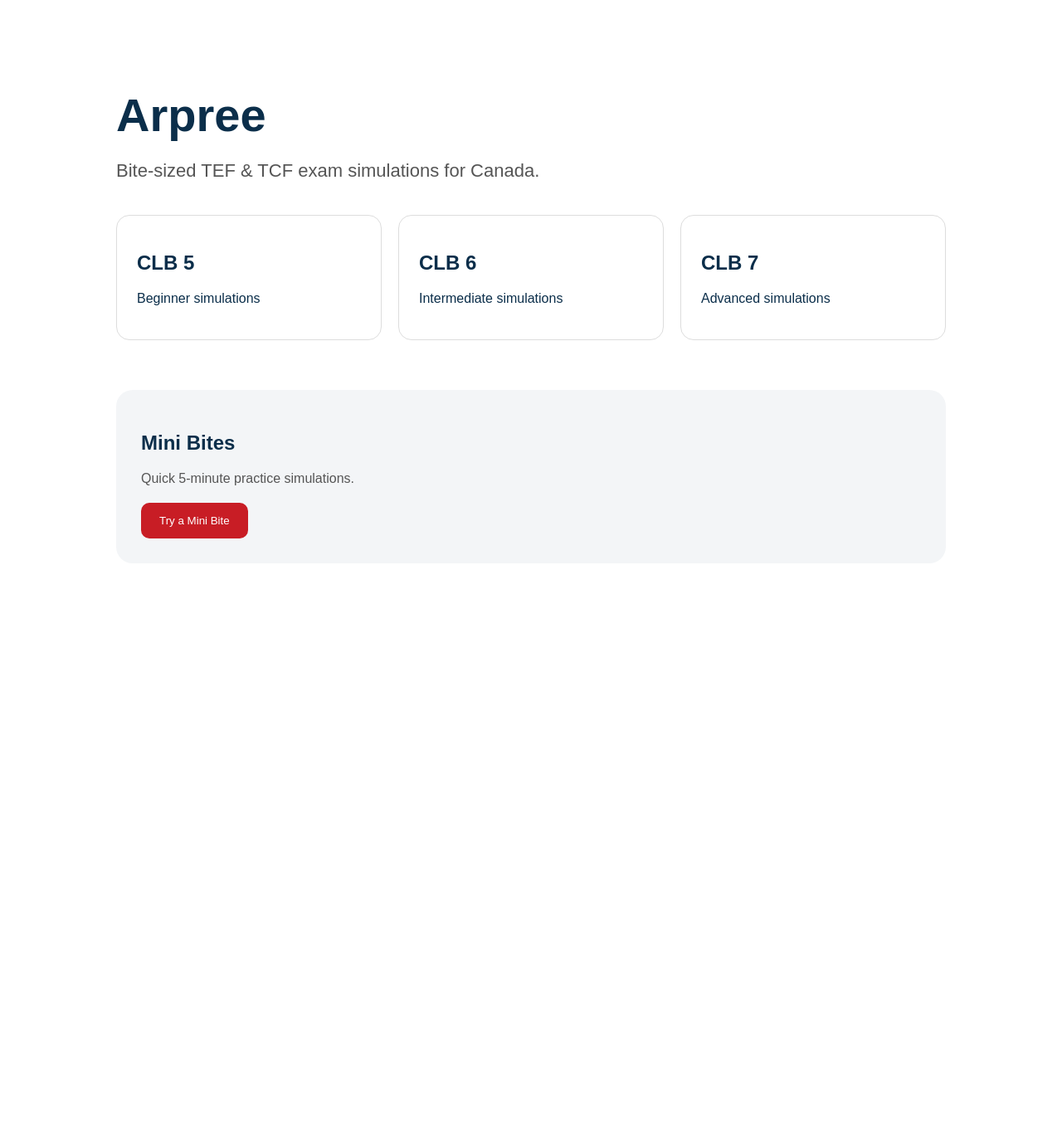
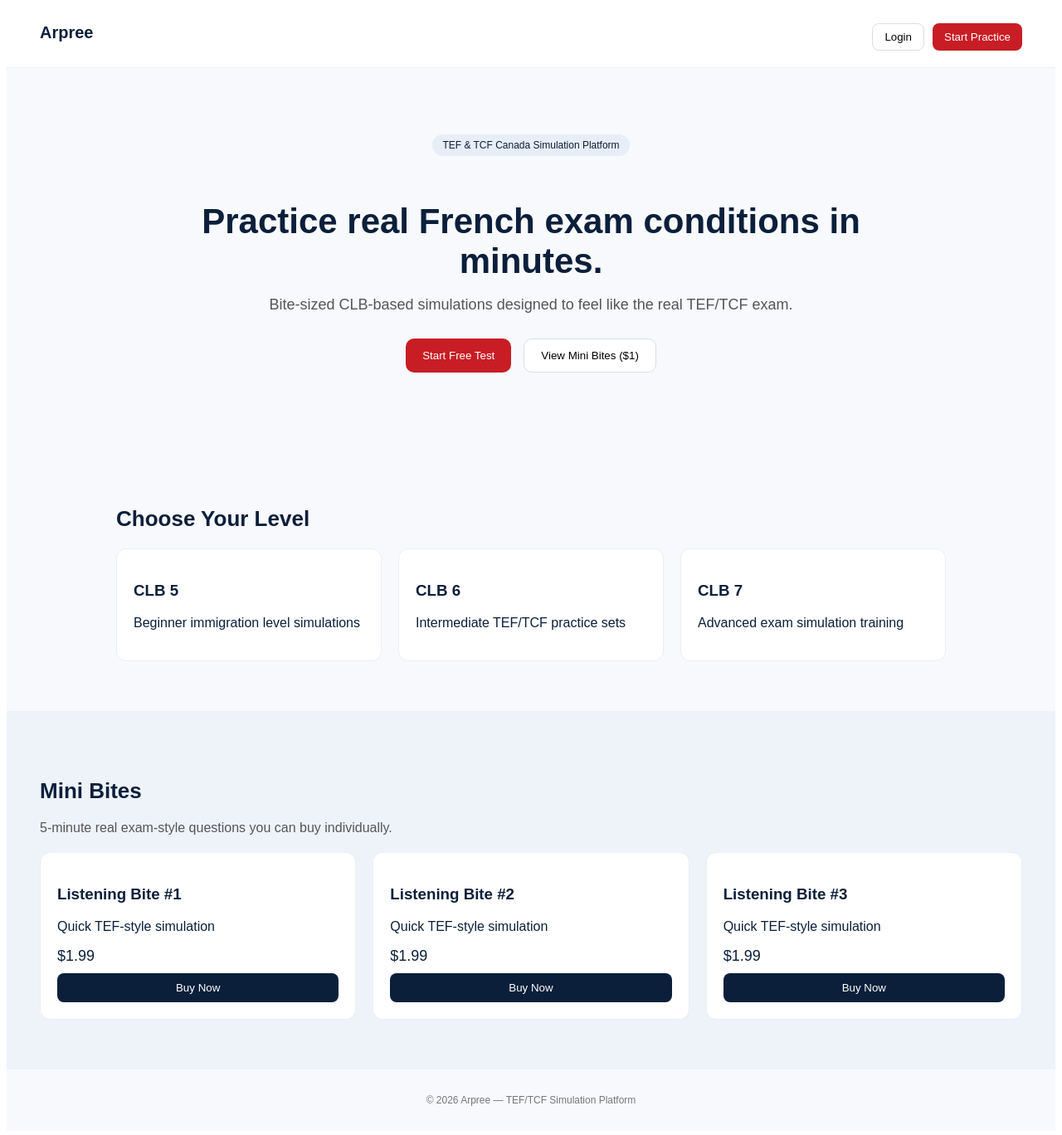
Before and after one commit to aaloopraantha/arpree, a Next.js app: page / in a window 1280 px wide. Shown: the top 1368 px of the page at 83% size. Before the commit the page ends 936 px from the top, so only its background shows below. Built offline with nearby package versions, Linux system fonts and the light colour scheme.

Commit message:
Update page.js

```diff
--- a/app/page.js
+++ b/app/page.js
@@ -1,113 +1,236 @@
 export default function Home() {
   return (
-    <main
-      style={{
-        fontFamily: "Arial, sans-serif",
-        background: "#ffffff",
-        color: "#0B2E4A",
-        minHeight: "100vh",
-        padding: "60px 20px",
-      }}
-    >
-      <div
-        style={{
-          maxWidth: "1000px",
-          margin: "0 auto",
-        }}
-      >
-        <h1
-          style={{
-            fontSize: "56px",
-            marginBottom: "20px",
-          }}
-        >
-          Arpree
+    <main style={styles.page}>
+
+      {/* TOP NAV */}
+      <header style={styles.nav}>
+        <div style={styles.logo}>Arpree</div>
+        <div style={styles.navRight}>
+          <button style={styles.navBtn}>Login</button>
+          <button style={styles.navBtnPrimary}>Start Practice</button>
+        </div>
+      </header>
+
+      {/* HERO */}
+      <section style={styles.hero}>
+        <div style={styles.badge}>
+          TEF & TCF Canada Simulation Platform
+        </div>
+
+        <h1 style={styles.title}>
+          Practice real French exam conditions in minutes.
         </h1>
 
-        <p
-          style={{
-            fontSize: "22px",
-            color: "#555",
-            marginBottom: "40px",
-          }}
-        >
-          Bite-sized TEF & TCF exam simulations for Canada.
+        <p style={styles.subtitle}>
+          Bite-sized CLB-based simulations designed to feel like the real TEF/TCF exam.
         </p>
 
-        <div
-          style={{
-            display: "grid",
-            gridTemplateColumns: "1fr 1fr 1fr",
-            gap: "20px",
-          }}
-        >
-          <div
-            style={{
-              border: "1px solid #ddd",
-              padding: "24px",
-              borderRadius: "16px",
-            }}
-          >
-            <h2>CLB 5</h2>
-            <p>Beginner simulations</p>
+        <div style={styles.ctaRow}>
+          <button style={styles.primaryBtn}>Start Free Test</button>
+          <button style={styles.secondaryBtn}>View Mini Bites ($1)</button>
+        </div>
+      </section>
+
+      {/* LEVELS */}
+      <section style={styles.section}>
+        <h2 style={styles.sectionTitle}>Choose Your Level</h2>
+
+        <div style={styles.grid}>
+          <div style={styles.card}>
+            <h3>CLB 5</h3>
+            <p>Beginner immigration level simulations</p>
           </div>
 
-          <div
-            style={{
-              border: "1px solid #ddd",
-              padding: "24px",
-              borderRadius: "16px",
-            }}
-          >
-            <h2>CLB 6</h2>
-            <p>Intermediate simulations</p>
+          <div style={styles.card}>
+            <h3>CLB 6</h3>
+            <p>Intermediate TEF/TCF practice sets</p>
           </div>
 
-          <div
-            style={{
-              border: "1px solid #ddd",
-              padding: "24px",
-              borderRadius: "16px",
-            }}
-          >
-            <h2>CLB 7</h2>
-            <p>Advanced simulations</p>
+          <div style={styles.card}>
+            <h3>CLB 7</h3>
+            <p>Advanced exam simulation training</p>
           </div>
         </div>
+      </section>
 
-        <div
-          style={{
-            marginTop: "60px",
-            padding: "30px",
-            background: "#F3F5F7",
-            borderRadius: "20px",
-          }}
-        >
-          <h2>Mini Bites</h2>
+      {/* MINI BITES */}
+      <section style={styles.mini}>
+        <h2 style={styles.sectionTitle}>Mini Bites</h2>
+        <p style={styles.miniText}>
+          5-minute real exam-style questions you can buy individually.
+        </p>
 
-          <p
-            style={{
-              marginBottom: "20px",
-              color: "#555",
-            }}
-          >
-            Quick 5-minute practice simulations.
-          </p>
+        <div style={styles.grid}>
+          {[1, 2, 3].map((i) => (
+            <div key={i} style={styles.miniCard}>
+              <h3>Listening Bite #{i}</h3>
+              <p>Quick TEF-style simulation</p>
+              <div style={styles.price}>$1.99</div>
+              <button style={styles.buyBtn}>Buy Now</button>
+            </div>
+          ))}
+        </div>
+      </section>
 
-          <button
-            style={{
-              background: "#C81D25",
-              color: "white",
-              border: "none",
-              padding: "14px 22px",
-              borderRadius: "10px",
-              cursor: "pointer",
-            }}
-          >
-            Try a Mini Bite
-          </button>
-        </div>
-      </div>
+      {/* FOOTER */}
+      <footer style={styles.footer}>
+        © {new Date().getFullYear()} Arpree — TEF/TCF Simulation Platform
+      </footer>
     </main>
   );
 }
+
+/* STYLES */
+const styles = {
+  page: {
+    fontFamily: "Arial, sans-serif",
+    background: "#F7F9FC",
+    color: "#0B1F3B",
+    minHeight: "100vh",
+  },
+
+  nav: {
+    display: "flex",
+    justifyContent: "space-between",
+    padding: "20px 40px",
+    background: "white",
+    borderBottom: "1px solid #eee",
+    position: "sticky",
+    top: 0,
+  },
+
+  logo: {
+    fontWeight: "bold",
+    fontSize: "20px",
+  },
+
+  navRight: {
+    display: "flex",
+    gap: "10px",
+  },
+
+  navBtn: {
+    padding: "8px 14px",
+    border: "1px solid #ddd",
+    background: "white",
+    borderRadius: "8px",
+  },
+
+  navBtnPrimary: {
+    padding: "8px 14px",
+    border: "none",
+    background: "#C81D25",
+    color: "white",
+    borderRadius: "8px",
+  },
+
+  hero: {
+    textAlign: "center",
+    padding: "80px 20px",
+    maxWidth: "900px",
+    margin: "0 auto",
+  },
+
+  badge: {
+    display: "inline-block",
+    background: "#E8EEF7",
+    padding: "6px 12px",
+    borderRadius: "20px",
+    fontSize: "12px",
+    marginBottom: "20px",
+  },
+
+  title: {
+    fontSize: "42px",
+    marginBottom: "15px",
+  },
+
+  subtitle: {
+    fontSize: "18px",
+    color: "#555",
+    marginBottom: "30px",
+  },
+
+  ctaRow: {
+    display: "flex",
+    justifyContent: "center",
+    gap: "15px",
+  },
+
+  primaryBtn: {
+    background: "#C81D25",
+    color: "white",
+    border: "none",
+    padding: "12px 20px",
+    borderRadius: "10px",
+  },
+
+  secondaryBtn: {
+    background: "white",
+    border: "1px solid #ddd",
+    padding: "12px 20px",
+    borderRadius: "10px",
+  },
+
+  section: {
+    padding: "60px 40px",
+    maxWidth: "1000px",
+    margin: "0 auto",
+  },
+
+  sectionTitle: {
+    fontSize: "26px",
+    marginBottom: "20px",
+  },
+
+  grid: {
+    display: "grid",
+    gridTemplateColumns: "repeat(3, 1fr)",
+    gap: "20px",
+  },
+
+  card: {
+    background: "white",
+    padding: "20px",
+    borderRadius: "12px",
+    border: "1px solid #eee",
+  },
+
+  mini: {
+    padding: "60px 40px",
+    background: "#EEF3FA",
+  },
+
+  miniText: {
+    marginBottom: "20px",
+    color: "#555",
+  },
+
+  miniCard: {
+    background: "white",
+    padding: "20px",
+    borderRadius: "12px",
+    border: "1px solid #eee",
+  },
+
+  price: {
+    fontSize: "18px",
+    margin: "10px 0",
+  },
+
+  buyBtn: {
+    width: "100%",
+    padding: "10px",
+    background: "#0B1F3B",
+    color: "white",
+    border: "none",
+    borderRadius: "8px",
+  },
+
+  footer: {
+    textAlign: "center",
+    padding: "30px",
+    fontSize: "12px",
+    color: "#777",
+  },
+};
```
